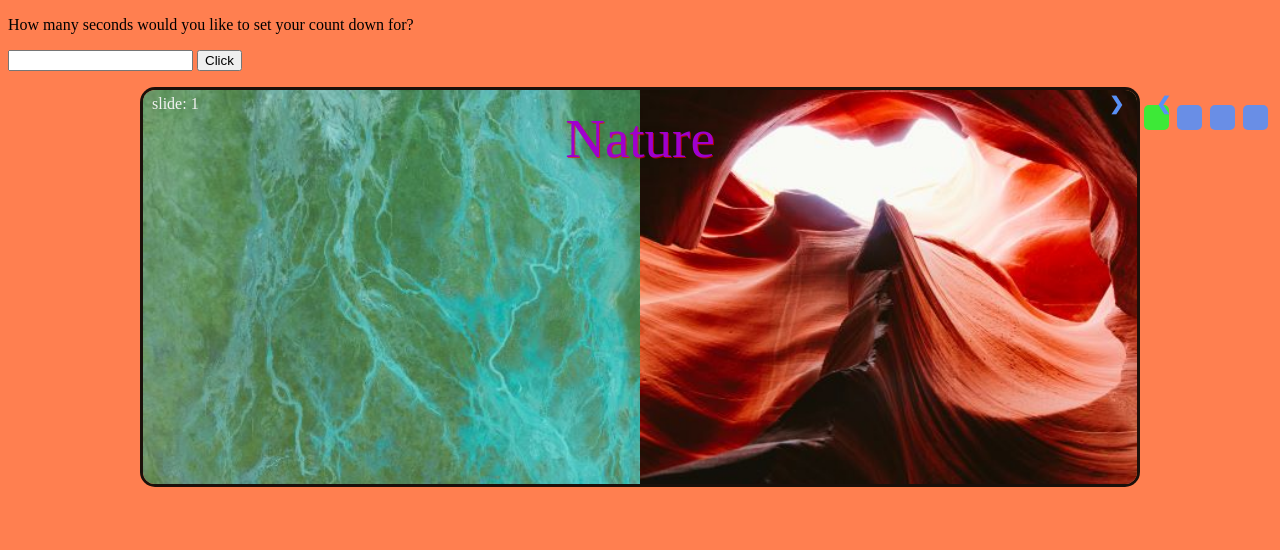
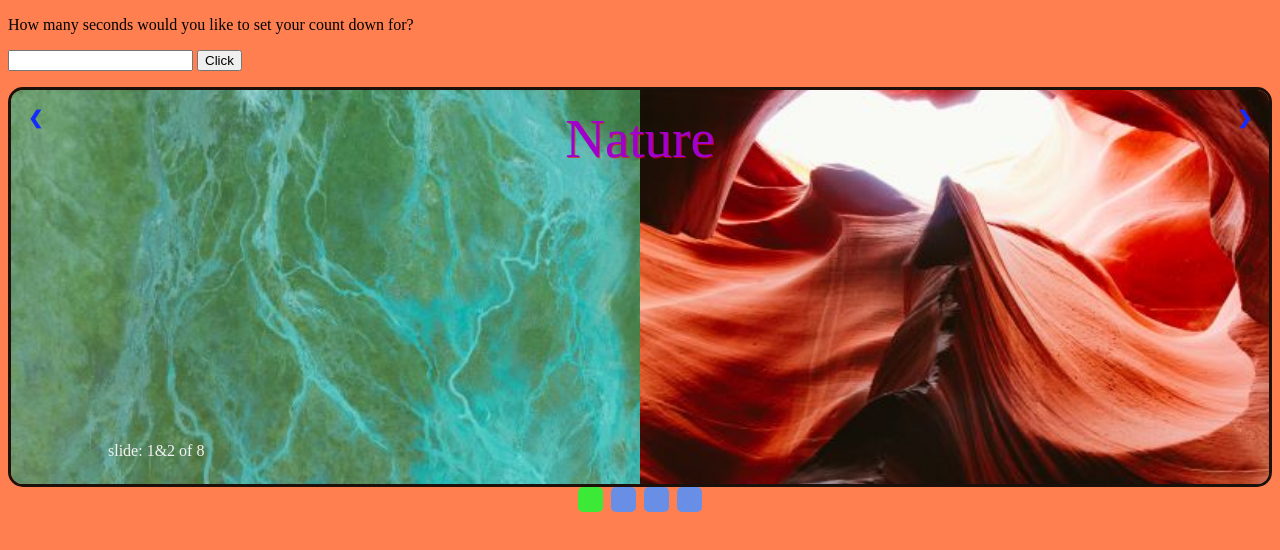
Before and after one commit to joelmindset/JavaScript_Projects, a plain HTML site: page Basic_JavaScrpt_Projects/Project9_countdown_slideshow/index.html in a window 1280 px wide. Drawn offline with Linux system fonts and the light colour scheme.

Commit message:
fixed positions
containers, buttons, and sizing.

```diff
--- a/Basic_JavaScrpt_Projects/Project9_countdown_slideshow/CSS/main.css
+++ b/Basic_JavaScrpt_Projects/Project9_countdown_slideshow/CSS/main.css
@@ -13,7 +13,7 @@ body {
 /* Slideshow container */
 
 .slideshow-container {
-    max-width: 1000px;
+    max-width: 100%;
     position: relative;
     margin: auto;
 }
@@ -54,15 +54,13 @@ body {
 .next {
     cursor: pointer;
     position: absolute;
-    top: 50%;
     width: auto;
-    margin-top: -10px;
-    padding: 16px;
-    color: rgb(89, 144, 246);
+    padding: 20px;
+    color: rgb(20, 43, 255);
     font-weight: bold;
     font-size: 18px;
     transition: 0.6s ease;
-    border-radius: 0 3px 3px 0;
+    border-radius: 25px 25px 25px 25px;
     user-select: none;
 }
 
@@ -71,7 +69,6 @@ body {
 
 .next {
     right: 0;
-    border-radius: 3px 0 0 3px;
 }
 
 
@@ -103,9 +100,9 @@ body {
 .slideNum {
     color: #f2f2f2;
     font-size: 16px;
-    padding: 8px 12px;
     position: absolute;
-    top: 0;
+    top: 355px;
+    left: 100px;
 }
 
 
--- a/Basic_JavaScrpt_Projects/Project9_countdown_slideshow/index.html
+++ b/Basic_JavaScrpt_Projects/Project9_countdown_slideshow/index.html
@@ -17,39 +17,37 @@
     </div>
     <!-- Slideshow -->
     <div class="slideshow-container">
+        <a class="prev" onclick="plusSlides(-1)">&#10094;</a>
+        <a class="next" onclick="plusSlides(1)">&#10095;</a>
 
         <!-- Image and Text -->
         <div class="slider fadeSlide">
-            <div class="slideNum">slide: 1</div>
+            <div class="slideNum">slide: 1&2 of 8</div>
             <img class="restyleImg borderImg1" src="img/img1.jpg">
             <img class="restyleImg borderImg2" src="img/img2.jpg">
             <div class="text">Nature</div>
         </div>
 
         <div class="slider fadeSlide">
-            <div class="slideNum">slide: 2</div>
+            <div class="slideNum">slide: 3&4 of 8</div>
             <img class="restyleImg borderImg1" src="img/img3.jpg">
             <img class="restyleImg borderImg2" src="img/img4.jpg">
             <div class="text">is</div>
         </div>
 
         <div class="slider fadeSlide">
-            <div class="slideNum">slide: 3</div>
+            <div class="slideNum">slide: 5&6 of 8</div>
             <img class="restyleImg borderImg1" src="img/img5.jpg">
             <img class="restyleImg borderImg2" src="img/img6.jpg">
             <div class="text">really</div>
         </div>
 
         <div class="slider fadeSlide">
-            <div class="slideNum">slide: 4</div>
+            <div class="slideNum">slide: 7&8 of 8</div>
             <img class="restyleImg borderImg1" src="img/img7.jpg">
             <img class="restyleImg borderImg2" src="img/img8.jpg">
             <div class="text">cool</div>
         </div>
-
-        <!-- Next and previous buttons -->
-        <a class="prev" onclick="plusSlides(-1)">&#10094;</a>
-        <a class="next" onclick="plusSlides(1)">&#10095;</a>
     </div>
     <br>
 
```
